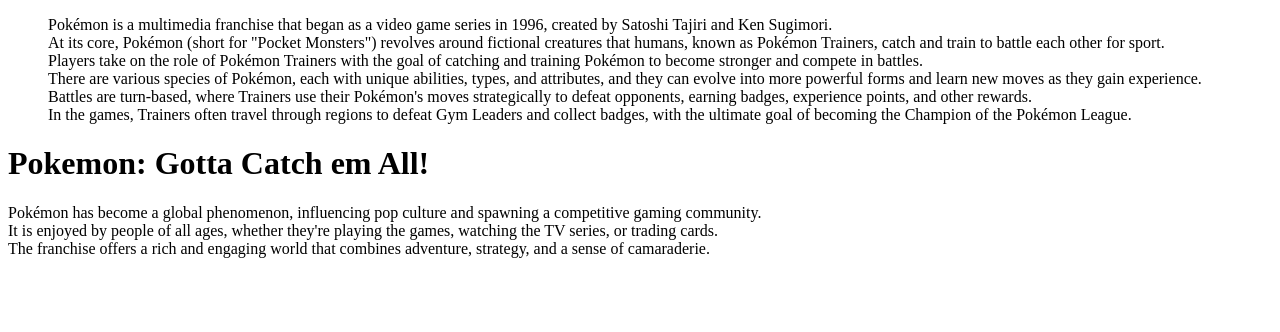
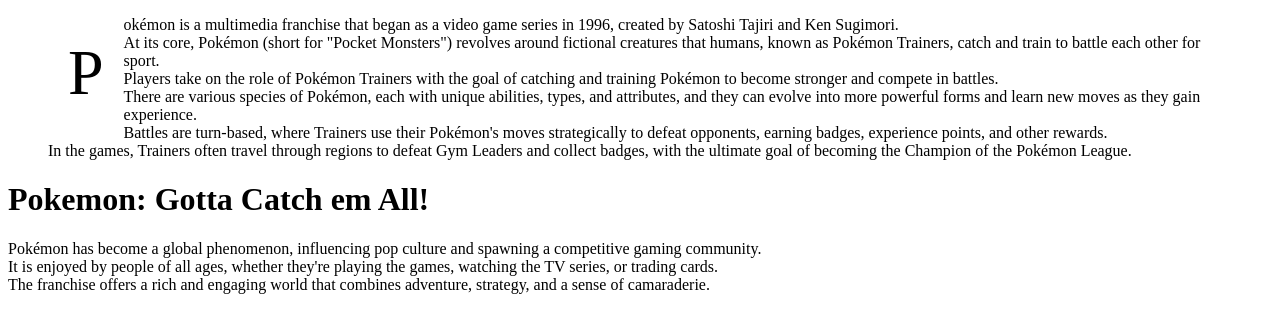
Before and after one commit to gaywrites/typography-only, a plain HTML site: page index.html in a window 1280 px wide. Drawn offline with Linux system fonts and the light colour scheme; a web font is replaced by a local one.

Commit message:
Update 4

```diff
--- a/index.html
+++ b/index.html
@@ -21,7 +21,7 @@
 </head>
 <body>
     <blockquote>
-        Pokémon is a multimedia franchise that began as a video game series in 1996, created by Satoshi Tajiri and Ken Sugimori. <br>At its core, Pokémon (short for "Pocket Monsters") revolves around fictional creatures that humans, known as Pokémon Trainers, catch and train to battle each other for sport. <br>Players take on the role of Pokémon Trainers with the goal of catching and training Pokémon to become stronger and compete in battles. <br>There are various species of Pokémon, each with unique abilities, types, and attributes, and they can evolve into more powerful forms and learn new moves as they gain experience. <br>Battles are turn-based, where Trainers use their Pokémon's moves strategically to defeat opponents, earning badges, experience points, and other rewards. <br>In the games, Trainers often travel through regions to defeat Gym Leaders and collect badges, with the ultimate goal of becoming the Champion of the Pokémon League.
+        <span>P</span>okémon is a multimedia franchise that began as a video game series in 1996, created by Satoshi Tajiri and Ken Sugimori. <br>At its core, Pokémon (short for "Pocket Monsters") revolves around fictional creatures that humans, known as Pokémon Trainers, catch and train to battle each other for sport. <br>Players take on the role of Pokémon Trainers with the goal of catching and training Pokémon to become stronger and compete in battles. <br>There are various species of Pokémon, each with unique abilities, types, and attributes, and they can evolve into more powerful forms and learn new moves as they gain experience. <br>Battles are turn-based, where Trainers use their Pokémon's moves strategically to defeat opponents, earning badges, experience points, and other rewards. <br>In the games, Trainers often travel through regions to defeat Gym Leaders and collect badges, with the ultimate goal of becoming the Champion of the Pokémon League.
     </blockquote>
 
     <h1>Pokemon: Gotta Catch em All!</h1>
--- a/style.css
+++ b/style.css
@@ -9,6 +9,22 @@
   }
 
 body {
-    background: linear-gradient(45deg,var(--color2),var(--color3),var(--color4),var(--color1);
     font-family: var(--primaryfont);
 }
+
+main {
+    background: linear-gradient(45deg,var(--color2),var(--color3),var(--color4),var(--color1));
+    padding: 33px;
+    width: 50%;
+    margin: 0 auto 0 auto;
+    position: relative;
+}
+span {
+    margin: 10px;
+    padding: 10px;
+    font-size: 4rem;
+    float: left;
+}
+blockquote {
+
+}
```
